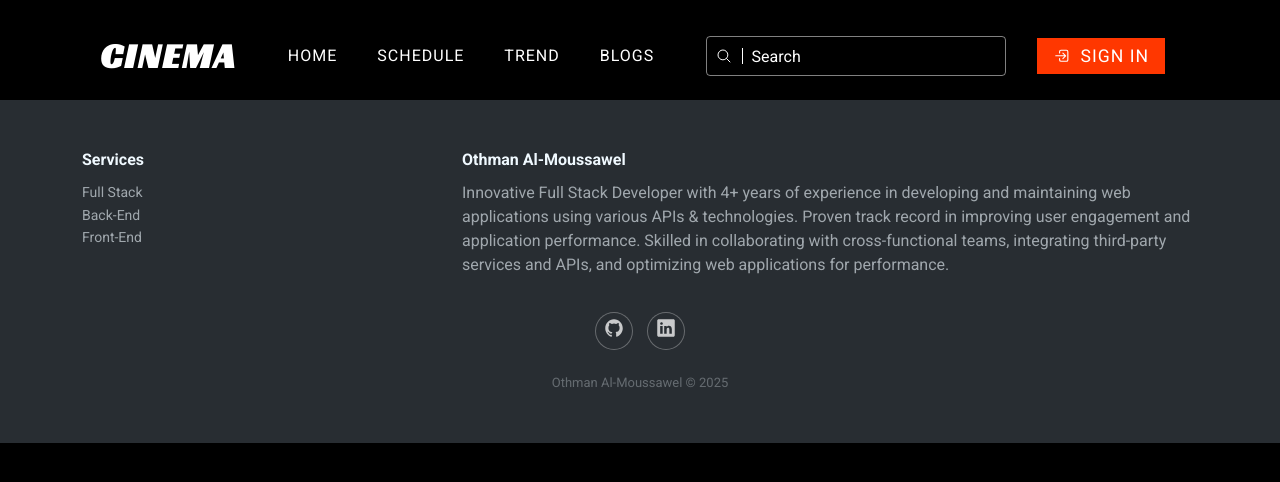
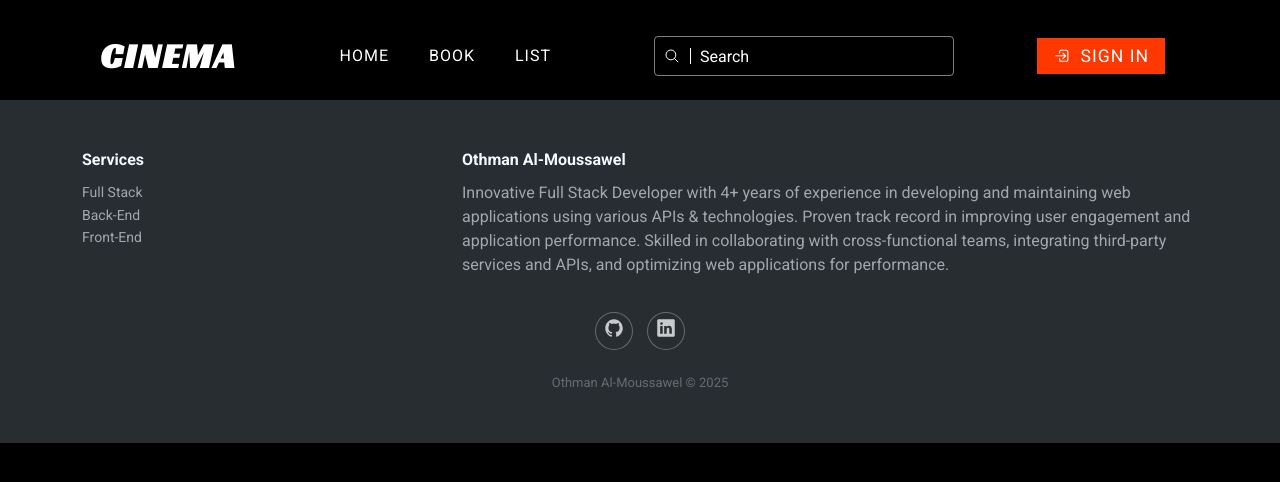
Before and after one commit to osman-developer/move-app, a React (Create React App) app: page / in a window 1280 px wide. Shown: the top 482 px of the page. Built offline with nearby package versions, Linux system fonts and the light colour scheme; no server answers.

Commit message:
cleanning

```diff
--- a/src/data/navListData.js
+++ b/src/data/navListData.js
@@ -7,22 +7,17 @@ const navListData = [
   },
   {
     _id: 2,
-    link: '#schedule',
-    name: `schedule`,
+    link: '#book',
+    name: `book`,
     active: false,
   },
   {
-    _id: 3,
-    link: '#trend',
-    name: `trend`,
+    _id: 2,
+    link: '#list',
+    name: `list`,
     active: false,
   },
-  {
-    _id: 4,
-    link: '#blogs',
-    name: `blogs`,
-    active: false,
-  },
+
 ];
 
 export default navListData;
```
